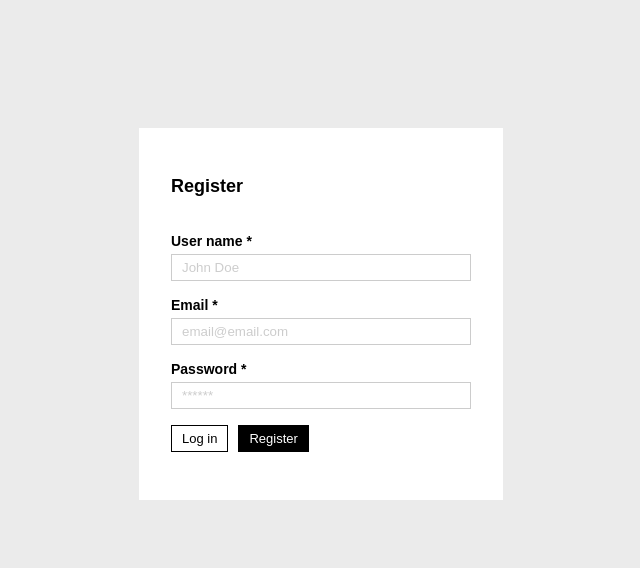
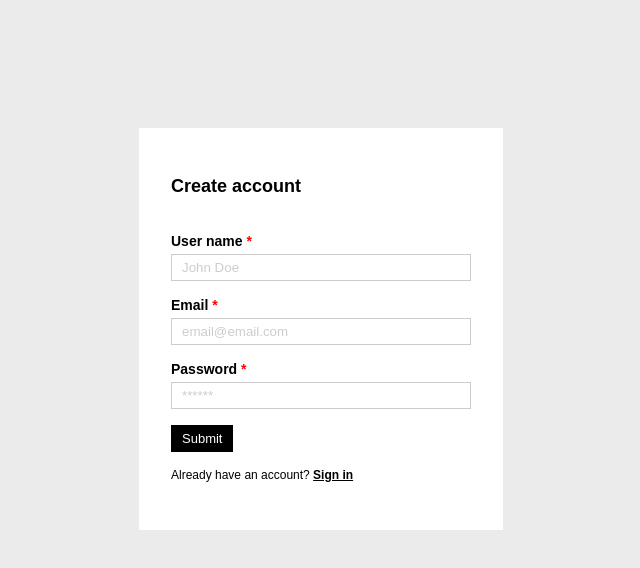
Before and after one commit to andersonmalheiro/ecommerce-client-mfe, a React app in the folder packages/auth/: page /register in a window 1280 px wide. Shown: the top 568 px of the page, without its empty margins (319-959 px from the left). Built offline with nearby package versions, Linux system fonts and the light colour scheme.

Commit message:
[auth] - improving styles

```diff
--- a/packages/auth/src/components/Input/Input.styles.ts
+++ b/packages/auth/src/components/Input/Input.styles.ts
@@ -27,3 +27,11 @@ export const InputStyled = styled.input`
     box-shadow: 0 3px 6px rgba(0, 0, 0, 0.2);
   }
 `;
+
+export const RequiredIndicator = styled.span`
+  &::before {
+    content: "*";
+    color: red;
+    font-size: 14px;
+  }
+`;
--- a/packages/auth/src/components/Input/Input.tsx
+++ b/packages/auth/src/components/Input/Input.tsx
@@ -1,17 +1,26 @@
 import React from "react";
-import { Container, InputStyled, Label } from "./Input.styles";
+import {
+  Container,
+  InputStyled,
+  Label,
+  RequiredIndicator,
+} from "./Input.styles";
 
 interface InputProps extends React.InputHTMLAttributes<HTMLInputElement> {
   label?: string;
 }
 
 const Input = (props: InputProps) => {
-  const { label, ...rest } = props;
+  const { label, required, ...rest } = props;
 
   return (
     <Container>
-      {label && <Label>{label}</Label>}
-      <InputStyled {...rest} />
+      {label && (
+        <Label>
+          {label} {required && <RequiredIndicator />}{" "}
+        </Label>
+      )}
+      <InputStyled required={required} {...rest} />
     </Container>
   );
 };
--- a/packages/auth/src/pages/Login/Login.module.css
+++ b/packages/auth/src/pages/Login/Login.module.css
@@ -26,3 +26,14 @@
   display: flex;
   gap: 10px;
 }
+
+.register {
+  font-size: 12px;
+  color: #000;
+  margin: 0;
+}
+
+.register > a {
+  color: #000;
+  font-weight: bold;
+}
--- a/packages/auth/src/pages/Login/Login.tsx
+++ b/packages/auth/src/pages/Login/Login.tsx
@@ -1,4 +1,5 @@
 import React from "react";
+import { Link } from "react-router-dom";
 import { toast } from "react-toastify";
 import Button from "../../components/Button";
 import Input from "../../components/Input";
@@ -48,6 +49,7 @@ export default function Login() {
           autoComplete="off"
           value={email || ""}
           onChange={(e) => setEmail(e.target.value)}
+          required
         />
 
         <Input
@@ -58,16 +60,18 @@ export default function Login() {
           placeholder="******"
           value={password || ""}
           onChange={(e) => setPassword(e.target.value)}
+          required
         />
 
         <div className={styles.buttonsRow}>
-          <Button variant="secondary" isLink link="/register">
-            Register
-          </Button>
           <Button variant="primary" type="submit">
             Log in
           </Button>
         </div>
+
+        <p className={styles.register}>
+          New user? <Link to="/register">Register now</Link>
+        </p>
       </form>
     </div>
   );
--- a/packages/auth/src/pages/Register/Register.module.css
+++ b/packages/auth/src/pages/Register/Register.module.css
@@ -26,3 +26,14 @@
   display: flex;
   gap: 10px;
 }
+
+.signin {
+  font-size: 12px;
+  color: #000;
+  margin: 0;
+}
+
+.signin > a {
+  color: #000;
+  font-weight: bold;
+}
--- a/packages/auth/src/pages/Register/Register.tsx
+++ b/packages/auth/src/pages/Register/Register.tsx
@@ -1,5 +1,5 @@
 import React from "react";
-import { useNavigate } from "react-router-dom";
+import { Link, useNavigate } from "react-router-dom";
 import { toast } from "react-toastify";
 import Button from "../../components/Button";
 import Input from "../../components/Input";
@@ -44,10 +44,10 @@ const Register = () => {
   return (
     <div className={styles.container}>
       <form className={styles.registerCard} onSubmit={handleSubmit}>
-        <h1 className={styles.registerTitle}>Register</h1>
+        <h1 className={styles.registerTitle}>Create account</h1>
 
         <Input
-          label="User name *"
+          label="User name"
           type="name"
           name="name"
           id="name"
@@ -59,7 +59,7 @@ const Register = () => {
         />
 
         <Input
-          label="Email *"
+          label="Email"
           type="email"
           name="email"
           id="email"
@@ -71,7 +71,7 @@ const Register = () => {
         />
 
         <Input
-          label="Password *"
+          label="Password"
           type="password"
           name="password"
           id="password"
@@ -82,13 +82,14 @@ const Register = () => {
         />
 
         <div className={styles.buttonsRow}>
-          <Button variant="secondary" isLink link="/">
-            Log in
-          </Button>
           <Button variant="primary" type="submit">
-            Register
+            Submit
           </Button>
         </div>
+
+        <p className={styles.signin}>
+          Already have an account? <Link to="/">Sign in</Link>
+        </p>
       </form>
     </div>
   );
```
